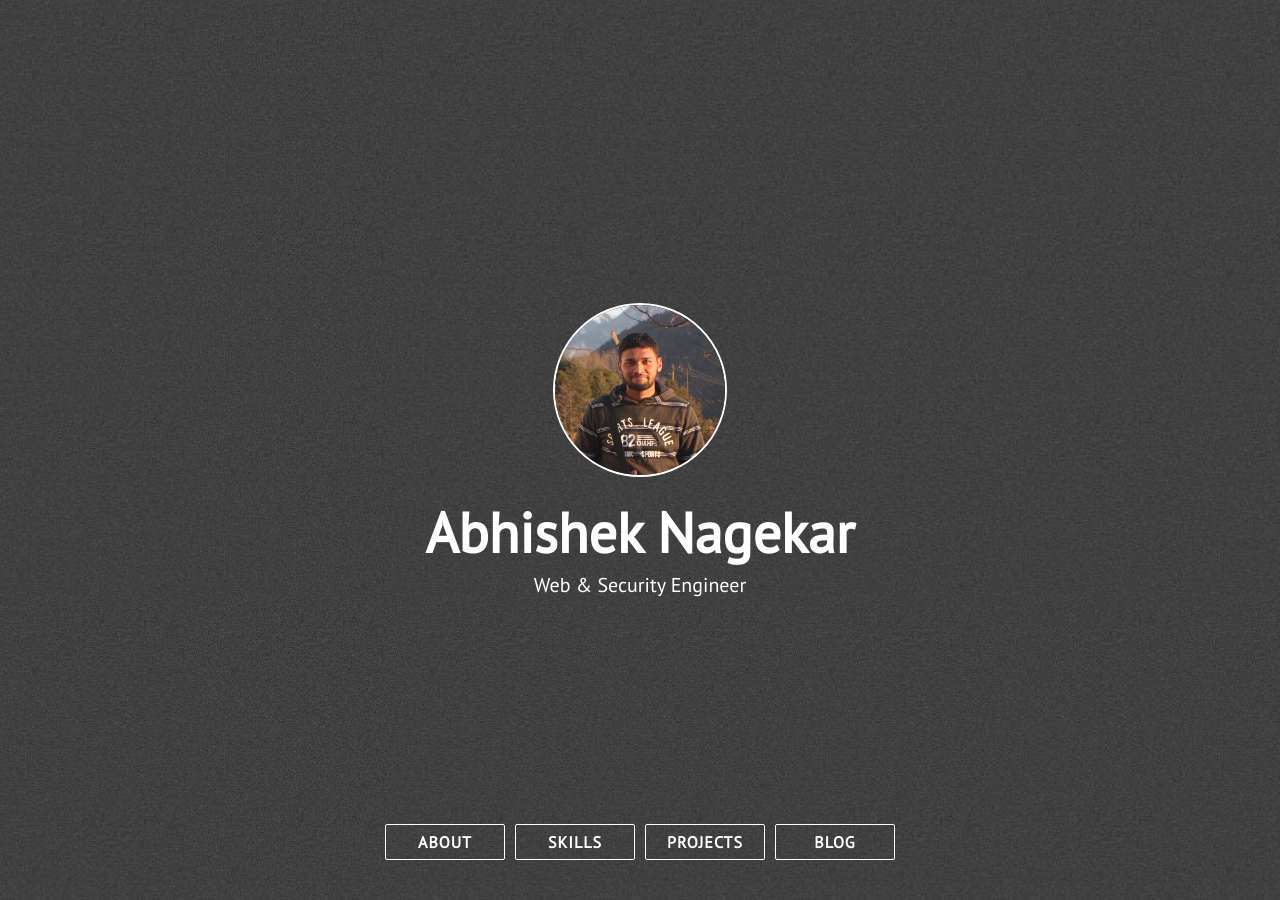
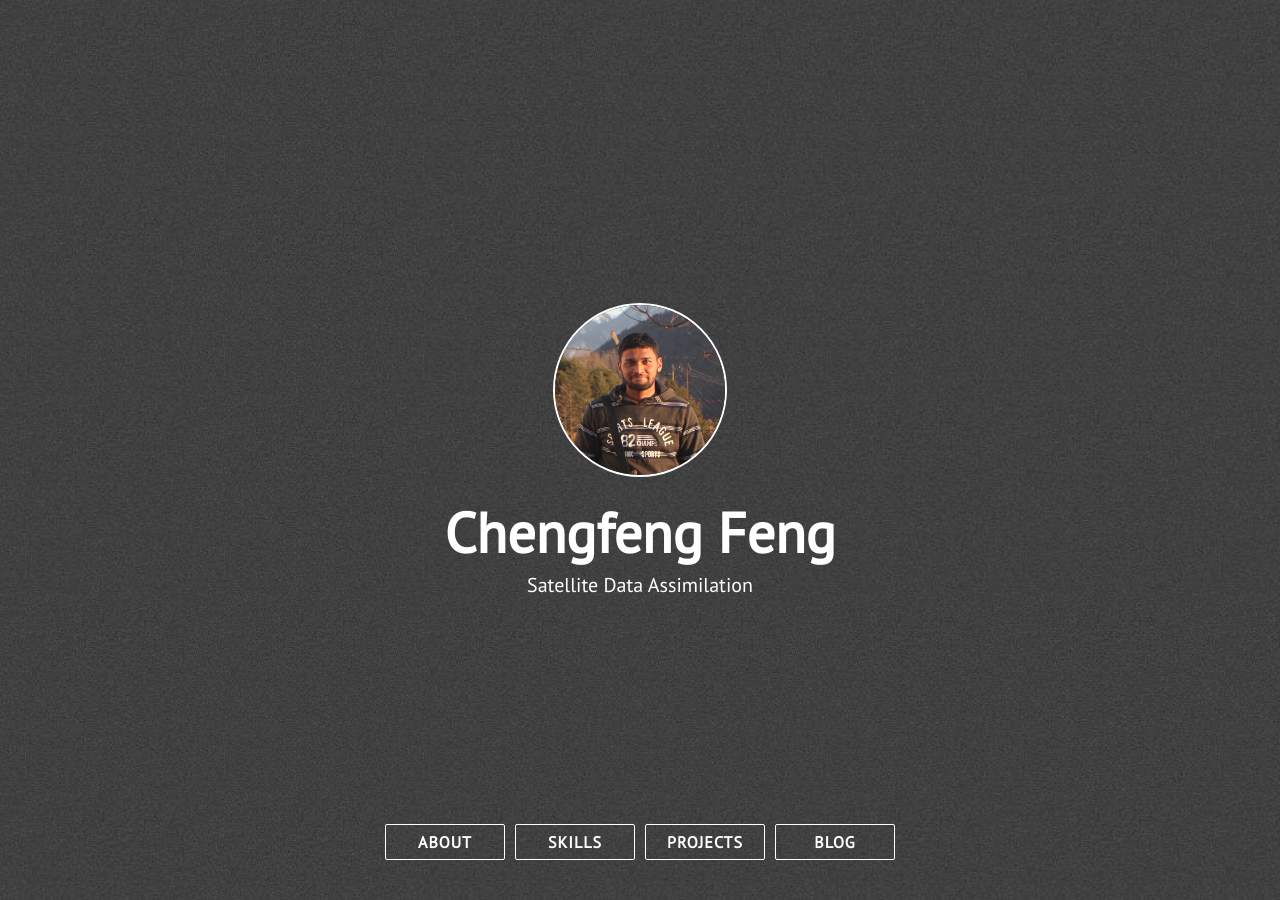
Before and after one commit to RoyCaitSith/RoyCaitSith.github.io, a Jekyll site: the page built from index.html, in a window 1280 px wide and 900 px high. Built offline with Jekyll 4.4.1, drawn with Linux system fonts in a browser that asks for light colours; nearby versions of some CDN libraries; some of the changed text lies outside the part shown.

Commit message:
Update _config.yml

```diff
--- a/_config.yml
+++ b/_config.yml
@@ -1,21 +1,16 @@
-title: Abhishek Nagekar
-description: Web & Security Engineer
-site_title: '@abhn - Abhishek Nagekar'
+title: Chengfeng Feng
+description: Satellite Data Assimilation
+site_title: '@abhn - Chengfeng Feng'
 
 # Build settings
 markdown: kramdown
 exclude: [vendor/ruby]
 
 # Personalization
-github_username: abhn
-blog_url: https://www.nagekar.com
-email: abhishek@nagekar.com
-keybase_username: abhn
-twitter_username: abhn_
-reddit_username: abhn
+github_username: RoyCaitSith
+email: lzfchfthdl@gmail.com
+instagram_username: roy_fung_2018
+twitter_username: roy_caitsith
 
 # absolute or relative
 profile_picture: assets/images/pp.jpg
-
-# Google Analytics ID
-google_analytics:
```
